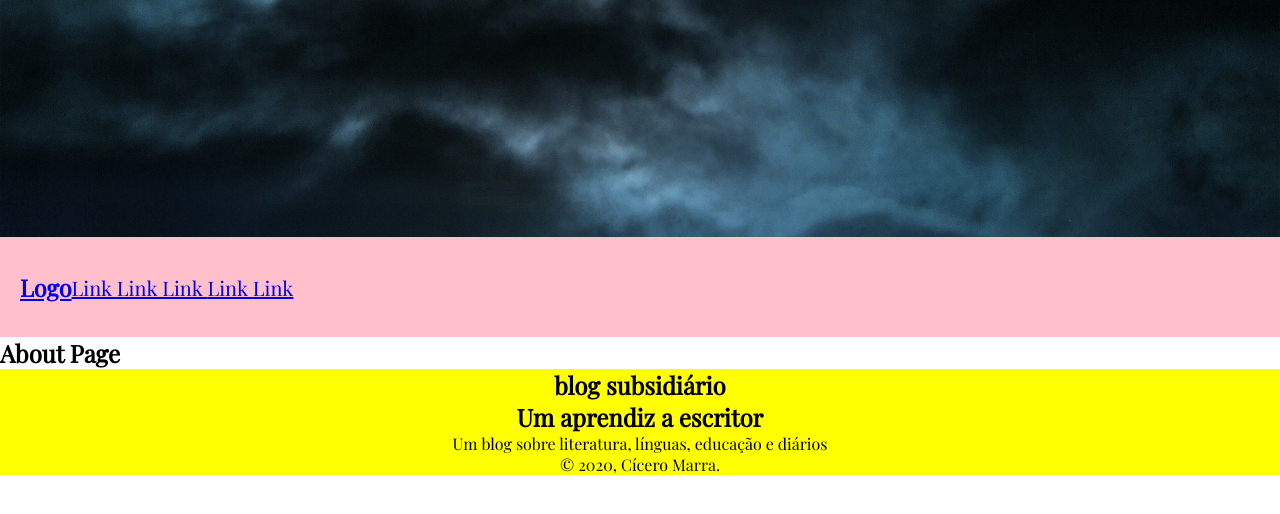
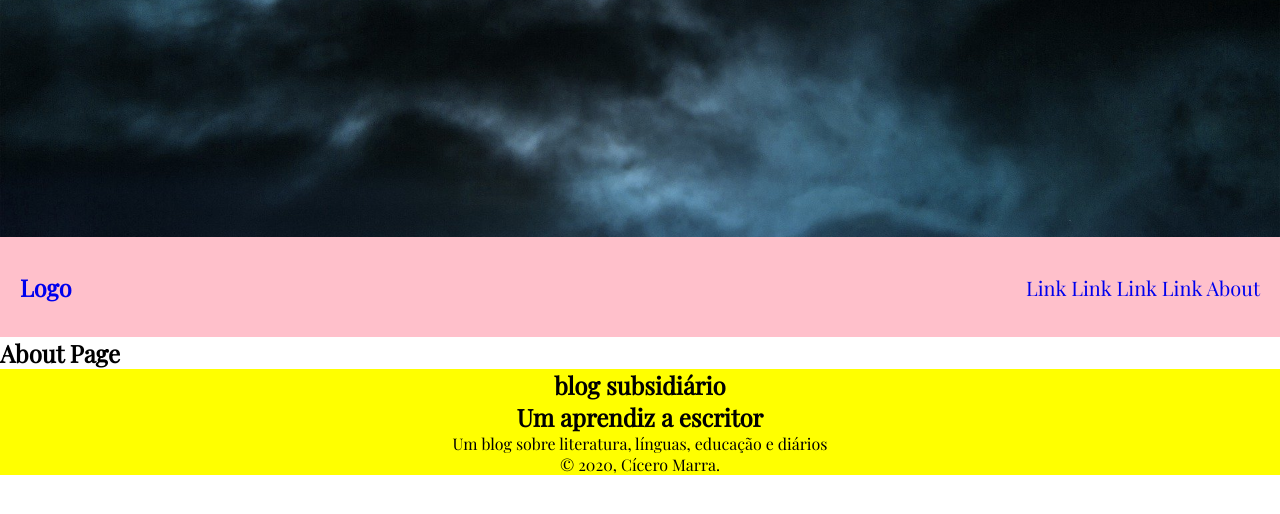
Before and after one commit to laiscavalcanti/cms-react-graphql-netlify, a Gatsby site in the folder blog-subsi/: page /about in a window 1280 px wide. Built offline with nearby package versions, Linux system fonts and the light colour scheme; Gatsby itself is replaced by a stand-in of ours.

Commit message:
refatoração footer/profile

```diff
--- a/blog-subsi/src/components/ImageHeader/styled.js
+++ b/blog-subsi/src/components/ImageHeader/styled.js
@@ -3,5 +3,4 @@ import Img from "gatsby-image"
 
 export const ImgWrapperHeader = styled(Img) `
     display:flex;
-
 `
--- /dev/null
+++ b/blog-subsi/src/components/Infos/index.js
@@ -0,0 +1,29 @@
+import React from 'react'
+import { useStaticQuery, graphql } from 'gatsby'
+
+const Infos = () => {
+    const {
+        site: {
+            siteMetadata:{title, position, description},
+        },
+    } = useStaticQuery(graphql`
+    query MySiteMetaData {
+        site{
+          siteMetadata{
+            title
+            position
+            description
+          }
+        }
+      }
+    `)
+    return (
+        <div>
+             <h1>{title}</h1>
+             <h2>{position}</h2>
+             <p>{description}</p>
+         </div>
+    )
+}
+
+export default Infos
--- a/blog-subsi/src/components/Layout/index.js
+++ b/blog-subsi/src/components/Layout/index.js
@@ -2,8 +2,8 @@ import React from "react"
 import PropTypes from "prop-types"
 import * as S from './styled'
 import Header from "../header"
-import Profile from "../Profile"
 import GlobalStyles from '../../styles/global'
+import Infos from "../Infos"
 
 const Layout = ({ children }) => {
   return (
@@ -17,7 +17,7 @@ const Layout = ({ children }) => {
       <S.LayoutFooter>
         <footer>
           <section>
-            <Profile />
+            <Infos />
 
               © {new Date().getFullYear()}, Cícero Marra.
               {` `}
--- a/blog-subsi/src/components/Layout/styled.js
+++ b/blog-subsi/src/components/Layout/styled.js
@@ -13,25 +13,27 @@ export const LayoutFooter = styled.footer`
 `
 export const LayoutNav = styled.nav`
   display: flex;
+  width: 100%;
   min-height: 100px;
   align-content: center;
   background-color: pink;
   padding-left: 20px;
   padding-right: 20px;
+  justify-content: space-between;
 `
 export const LayoutLogo = styled.h1`
-  display: flex;
   align-self: center;
-  justify-content: start;
   font-size: 20px;
 `
-export const LayoutList = styled.a`
+export const LayoutList = styled.div`
   display: flex;
-  align-self: center;
+  flex-wrap: wrap;
+  flex: 1;
   justify-content: flex-end;
-  font-size: 20px;
 `
 export const LayoutLink = styled.a`
+  align-self: center;
+  font-size: 20px;
   a:hover{
   color: red;
 }
--- a/blog-subsi/src/components/Profile/index.js
+++ /dev/null
@@ -1,29 +0,0 @@
-import React from 'react'
-import { useStaticQuery, graphql } from 'gatsby'
-
-const Profile = () => {
-    const {
-        site: {
-            siteMetadata:{title, position, description},
-        },
-    } = useStaticQuery(graphql`
-    query MySiteMetaData {
-        site{
-          siteMetadata{
-            title
-            position
-            description
-          }
-        }
-      }
-    `)
-    return (
-        <div>
-             <h1>{title}</h1>
-             <h2>{position}</h2>
-             <p>{description}</p>
-         </div>
-    )
-}
-
-export default Profile
--- a/blog-subsi/src/components/header.js
+++ b/blog-subsi/src/components/header.js
@@ -22,7 +22,7 @@ const Header = () => (
             <a href="/"> Link </a>
             <a href="/"> Link </a>
             <a href="/"> Link </a>
-            <a href="/about"> Link </a>
+            <a href="/about"> About </a>
           </S.LayoutLink>
         </S.LayoutList>
     </S.LayoutNav>
--- a/blog-subsi/src/styles/global.js
+++ b/blog-subsi/src/styles/global.js
@@ -8,12 +8,12 @@ const GlobalStyles = createGlobalStyle `
 	margin: 0;
 	padding: 0;
 	box-sizing: border-box;
+    text-decoration: none;
 }
 
 body{
     font-size: 100%;
     font-family: 'Playfair Display', serif;
-    text-decoration: none;
     list-style-type: none;
 }
 `
```
Also changed, not shown: blog-subsi/teste.html (added, +15 -0 lines), blog-subsi/src/components/Profile/styled.js (added).
